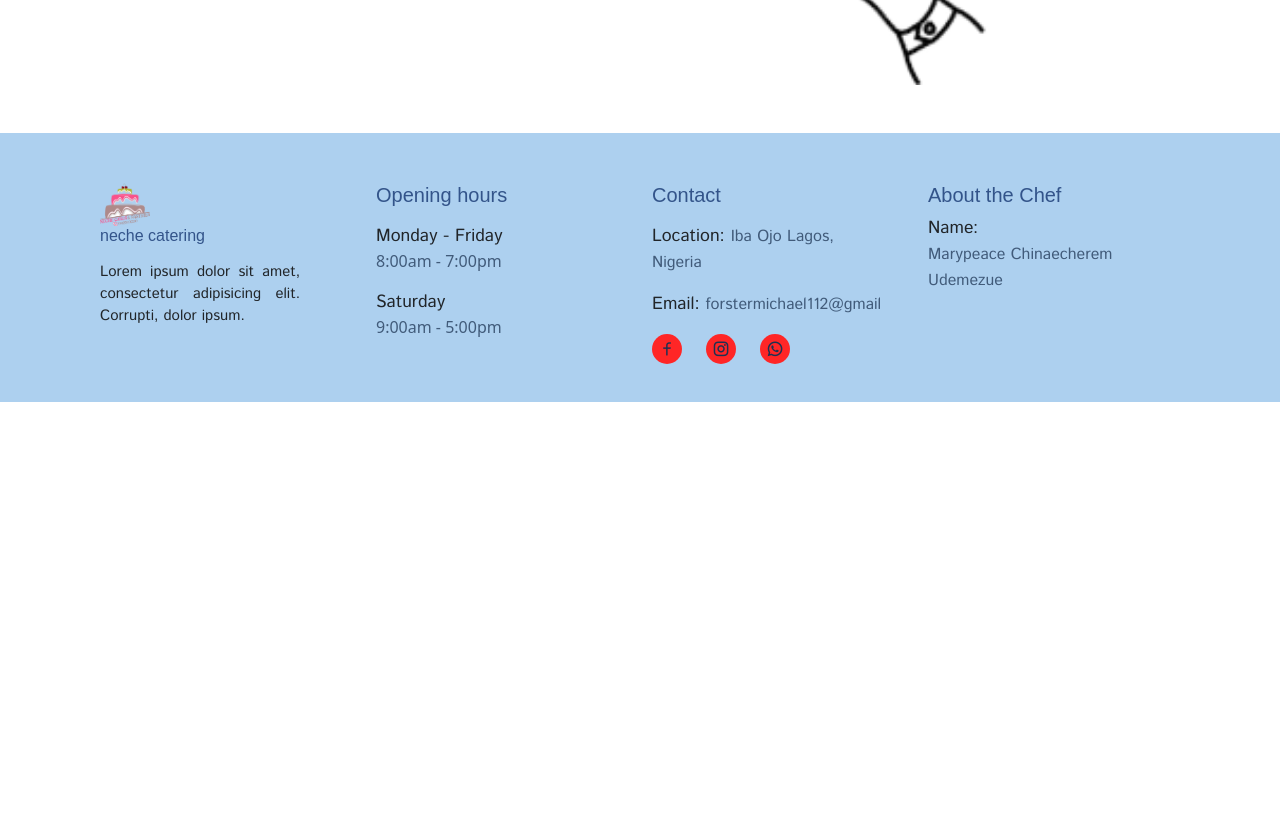
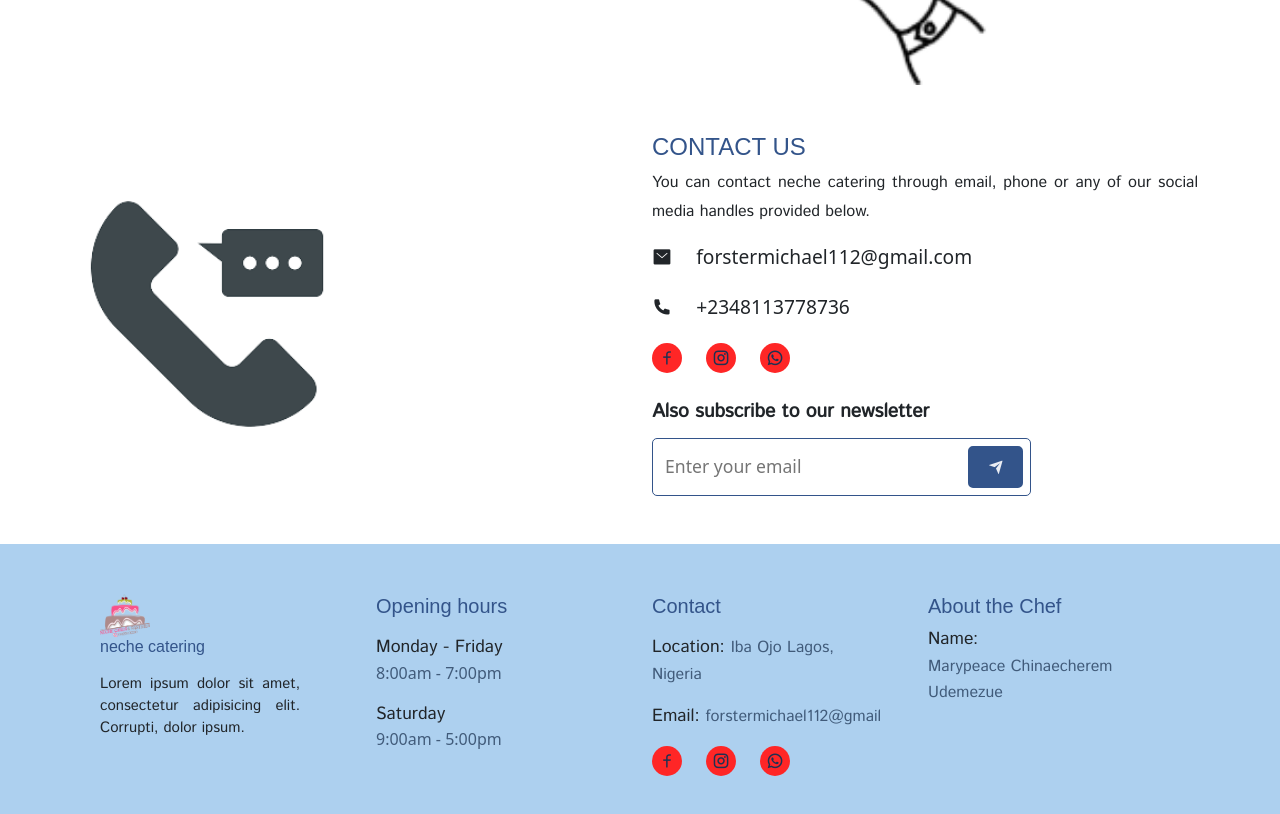
Before and after one commit to Forster112/neche-catering, a React (Vite) app: page /about in a window 1280 px wide. Shown: the part 1280-2094 px from the top of the page. Before the commit the page ends 1682 px from the top, so only its background shows below. Built offline with nearby package versions, Linux system fonts and the light colour scheme; a web font is replaced by a local one.

Commit message:
completed the about and contact pages

```diff
--- a/src/components/Footer/Footer.jsx
+++ b/src/components/Footer/Footer.jsx
@@ -65,19 +65,28 @@ const Footer = () => {
               <ListGroupItem className="opening__hours-item border-0 ps-0">
                 <div className="social__contacts d-flex align-items-center gap-4">
                   <IconWrap className="social__contacts-item">
-                    <Link to="facebook.com">
+                    <a
+                      href="https://facebook.com"
+                      target="_blank"
+                    >
                       <i className="ri-facebook-line"></i>
-                    </Link>
+                    </a>
                   </IconWrap>
                   <IconWrap className="social__contacts-item">
-                    <Link to="instagram.com">
+                    <a
+                      href="https://instagram.com"
+                      target="_blank"
+                    >
                       <i className="ri-instagram-line"></i>
-                    </Link>
+                    </a>
                   </IconWrap>
                   <IconWrap className="social__contacts-item">
-                    <Link to="whatsapp.me">
+                    <a
+                      href="https://wa.me/+2348113778736"
+                      target="_blank"
+                    >
                       <i className="ri-whatsapp-line"></i>
-                    </Link>
+                    </a>
                   </IconWrap>
                 </div>
               </ListGroupItem>
--- a/src/components/StyledComponents/StyledComponents.jsx
+++ b/src/components/StyledComponents/StyledComponents.jsx
@@ -18,7 +18,7 @@ export const Button = styled.button`
       props.$primary ? "#EAEDF3" : "#33548A"};
   }
 
-  font-size: 1rem;
+  font-size: ${(props)=> props["font-size"]};
   padding: 7px 2px;
   border: 2px solid #33548a;
   border-radius: 5px;
@@ -82,7 +82,8 @@ export const ProductCard = styled.div`
 
 
 Button.defaultProps = {
-  "width": "125px"
+  "width": "125px",
+  "font-size": "1rem"
 }
 
 IconWrap.defaultProps = {
--- a/src/pages/About.jsx
+++ b/src/pages/About.jsx
@@ -1,10 +1,17 @@
 import React from "react";
 import { Container, Row, Col } from "reactstrap";
+// import { Button } from "react-router-dom";
+
+import {
+  IconWrap,
+  Button,
+} from "../components/StyledComponents/StyledComponents";
 
 import "../styles/about.css";
 import cake_shop from "../assets/images/catering-shop.png";
 import chef_image from "../assets/images/chef-image.png";
-import services_image from '../assets/images/services-image.png'
+import services_image from "../assets/images/services-image.png";
+import contact_image from "../assets/images/contact-image.png";
 
 const About = () => {
   return (
@@ -92,6 +99,71 @@ const About = () => {
             />
           </Col>
         </Row>
+        <Row className="mb-5 align-items-center">
+          <Col>
+            <img
+              src={contact_image}
+              alt="contact image"
+              className="about__contact-image"
+            />
+          </Col>
+          <Col>
+            <h6>CONTACT US</h6>
+            <p>
+              You can contact neche catering
+              through email, phone or any of our
+              social media handles provided below.
+            </p>
+            <div className="contact__details-div">
+              <span>
+                <i class="ri-mail-fill"></i>{" "}
+                forstermichael112@gmail.com
+              </span>
+              <span>
+                <i class="ri-phone-fill"></i>{" "}
+                +2348113778736
+              </span>
+              <div className="d-flex gap-4">
+                <IconWrap className="social__contacts-item">
+                  <a
+                    href="https://facebook.com"
+                    target="_blank"
+                  >
+                    <i className="ri-facebook-line"></i>
+                  </a>
+                </IconWrap>
+                <IconWrap className="social__contacts-item">
+                  <a
+                    href="https://instagram.com"
+                    target="_blank"
+                  >
+                    <i className="ri-instagram-line"></i>
+                  </a>
+                </IconWrap>
+                <IconWrap className="social__contacts-item">
+                  <a
+                    href="https://wa.me/+2348113778736"
+                    target="_blank"
+                  >
+                    <i className="ri-whatsapp-line"></i>
+                  </a>
+                </IconWrap>
+              </div>
+              <p className="newsletter">
+                Also subscribe to our newsletter
+              </p>
+              <div className="newsletter__wrap">
+                <input
+                  type="text"
+                  placeholder="Enter your email"
+                />{" "}
+                <Button $primary width="55px">
+                  <i class="ri-send-plane-fill"></i>
+                </Button>
+              </div>
+            </div>
+          </Col>
+        </Row>
       </Container>
     </div>
   );
--- a/src/pages/Contact.jsx
+++ b/src/pages/Contact.jsx
@@ -1,7 +1,53 @@
 import React from "react";
 
+import { Container, Row } from "reactstrap";
+
+import { Button } from "../components/StyledComponents/StyledComponents";
+import "../styles/contact.css";
+
 const Contact = () => {
-  return <div>Contact</div>;
+  return (
+    <Container>
+      <Row>
+        <h3 className="contact__header text-center">
+          CONTACT
+        </h3>
+        <p className="contact__desc text-center">
+          Fill the form below to send an email to
+          us
+        </p>
+      </Row>
+      <Row className="contact__inputs justify-content-center gap-4 mb-5 mt-5">
+        <form
+          action=""
+          className="d-flex flex-column align-items-center gap-4"
+        >
+          <input
+            type="text"
+            placeholder="Your Name"
+          />
+          <input
+            type="text"
+            placeholder="Your Email"
+          />
+          <input
+            type="text"
+            placeholder="Enter Message Subject"
+          />
+          <textarea
+            name=""
+            id=""
+            cols="30"
+            rows="10"
+            placeholder="Your Message..."
+          ></textarea>
+        </form>
+        <Button $primary font-size="1.2rem" width="30%">
+          Send <i class="ri-send-plane-fill"></i>
+        </Button>
+      </Row>
+    </Container>
+  );
 };
 
 export default Contact;
--- a/src/styles/about.css
+++ b/src/styles/about.css
@@ -33,3 +33,44 @@
   height: 330px;
   width: 420px;
 }
+
+.about__contact-image{
+  width: 250px;
+}
+
+.contact__details-div{
+  display: flex;
+  flex-direction: column;
+  gap: 20px;
+}
+
+.contact__details-div span{
+  font-size: 1.2rem;
+}
+
+.contact__details-div span i{
+  margin-right: 20px;
+  font-weight: 600;
+}
+
+.newsletter{
+  margin: 5px 0 -8px 0 !important;
+  font-weight: 600 !important;
+  font-size: 1.2rem !important;
+}
+
+.newsletter__wrap{
+  padding: 7px;
+  border: 1px solid #33548A;
+  width: fit-content;
+  border-radius: 5px;
+  margin-top: 0;
+}
+
+.newsletter__wrap input{
+  border: none;
+  padding: 5px;
+  font-size: 1.1rem;
+  width: 19rem;
+  outline: none;
+}
--- /dev/null
+++ b/src/styles/contact.css
@@ -0,0 +1,20 @@
+.contact__header{
+  font-size: 2rem;
+}
+
+.contact__desc{
+  font-size: 1.5rem;
+}
+
+.contact__inputs input, .contact__inputs textarea{
+  width: 70%;
+  border-radius: 10px;
+  border: 1px solid #33548A;
+  color: #33548A;
+  font-weight: 500;
+  background-color: #cbced3;
+  padding: .8rem 1.1rem;
+  font-size: 1.2rem;
+  outline: none;
+  resize: none;
+}
```
Also changed, not shown: src/assets/images/contact-image.png (added).
